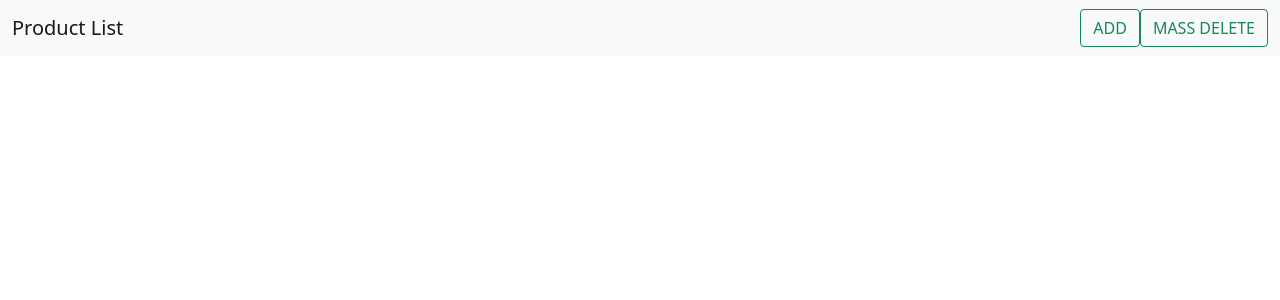
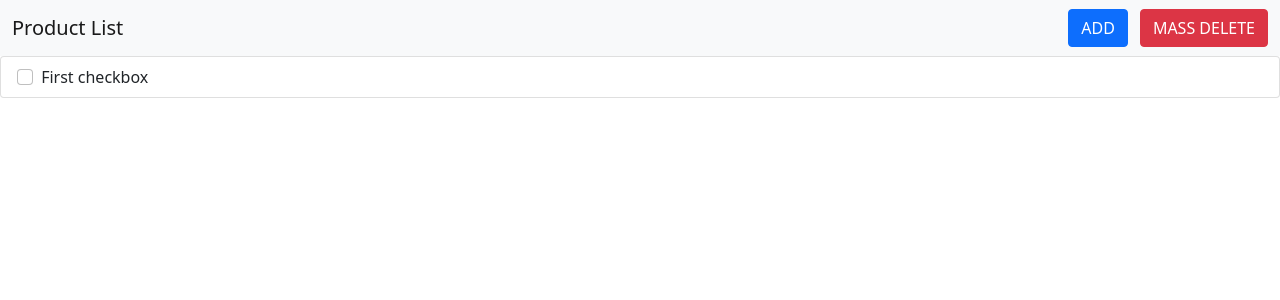
Before and after one commit to Markos21/markos-sebhat-s, an Angular app: page / in a window 1280 px wide. Shown: the top 300 px of the page. Built offline with nearby package versions, Linux system fonts and the light colour scheme.

Commit message:
4 files modified, 3 added

```diff
--- a/src/app/app.component.html
+++ b/src/app/app.component.html
@@ -1 +1,2 @@
 <app-navbar></app-navbar>
+<app-product-list></app-product-list>
--- a/src/navbar/navbar.component.css
+++ b/src/navbar/navbar.component.css
@@ -0,0 +1,3 @@
+#delete-product-btn {
+  margin-left: 12px;
+}
--- a/src/navbar/navbar.component.html
+++ b/src/navbar/navbar.component.html
@@ -2,12 +2,8 @@
   <div class="container-fluid">
     <a class="navbar-brand">Product List</a>
     <div class="d-flex">
-      <button class="btn btn-outline-success" type="submit">ADD</button>
-      <button
-        id="delete-product-btn"
-        class="btn btn-outline-success"
-        type="submit"
-      >
+      <button class="btn btn-primary" type="submit">ADD</button>
+      <button id="delete-product-btn" class="btn btn-danger" type="submit">
         MASS DELETE
       </button>
     </div>
--- /dev/null
+++ b/src/product-list/product-list.component.html
@@ -0,0 +1,13 @@
+<div class="product_list">
+  <ul class="list-group">
+    <li class="list-group-item">
+      <input
+        class="form-check-input me-1"
+        type="checkbox"
+        value=""
+        aria-label="..."
+      />
+      First checkbox
+    </li>
+  </ul>
+</div>
--- /dev/null
+++ b/src/product-list/product-list.component.ts
@@ -0,0 +1,15 @@
+import { Component, OnInit } from '@angular/core';
+
+@Component({
+  selector: 'app-product-list',
+  templateUrl: './product-list.component.html',
+  styleUrls: ['./product-list.component.css']
+})
+export class ProductListComponent implements OnInit {
+
+  constructor() { }
+
+  ngOnInit() {
+  }
+
+}
```
Also changed, not shown: src/app/app.module.ts (+7 -1 lines), src/product-list/product-list.component.css (added).
